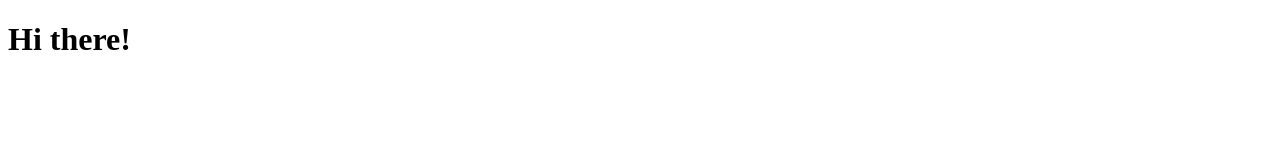
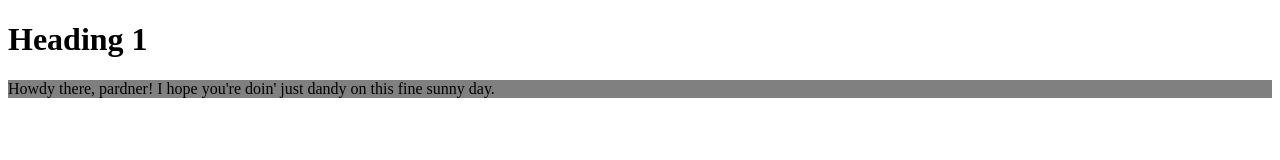
Before and after one commit to washedAwayTrolls/teamWebsiteHTML, a plain HTML site: page testhtml.html in a window 1280 px wide. Drawn offline with Linux system fonts and the light colour scheme.

Commit message:
Update testhtml.html

```diff
--- a/testhtml.html
+++ b/testhtml.html
@@ -1,5 +1,19 @@
 <!DOCTYPE html>
 
 <html>
-<h1>Hi there!</h1>
+<head>
+
+</head>
+<style>
+    .gray-background {
+        background-color: gray;
+    }
+</style>
+<title>Exploring HTML Tags</title>
+ <body>
+<h1>Heading 1</h1>
+<p class="gray-background">
+    Howdy there, pardner! I hope you're doin' just dandy on this fine sunny day.
+</p>
+ </body>
 </html>
```
